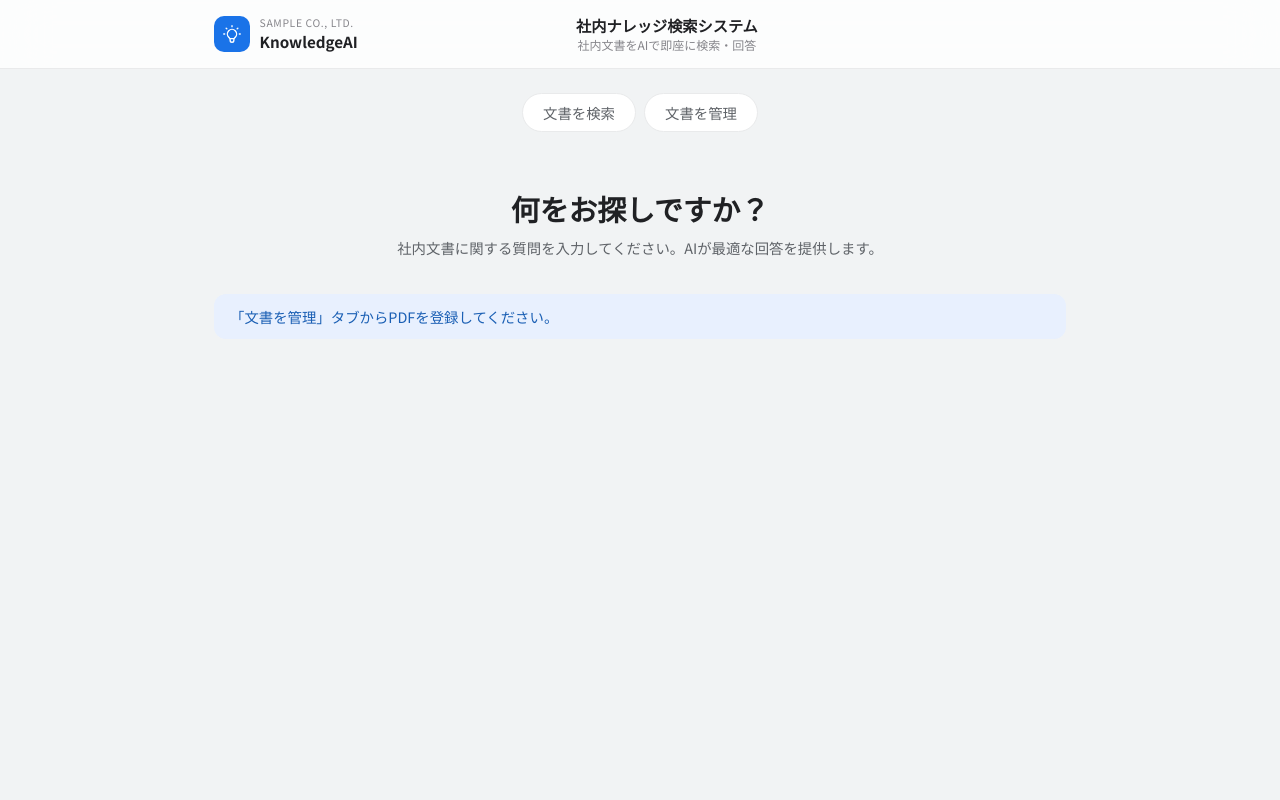
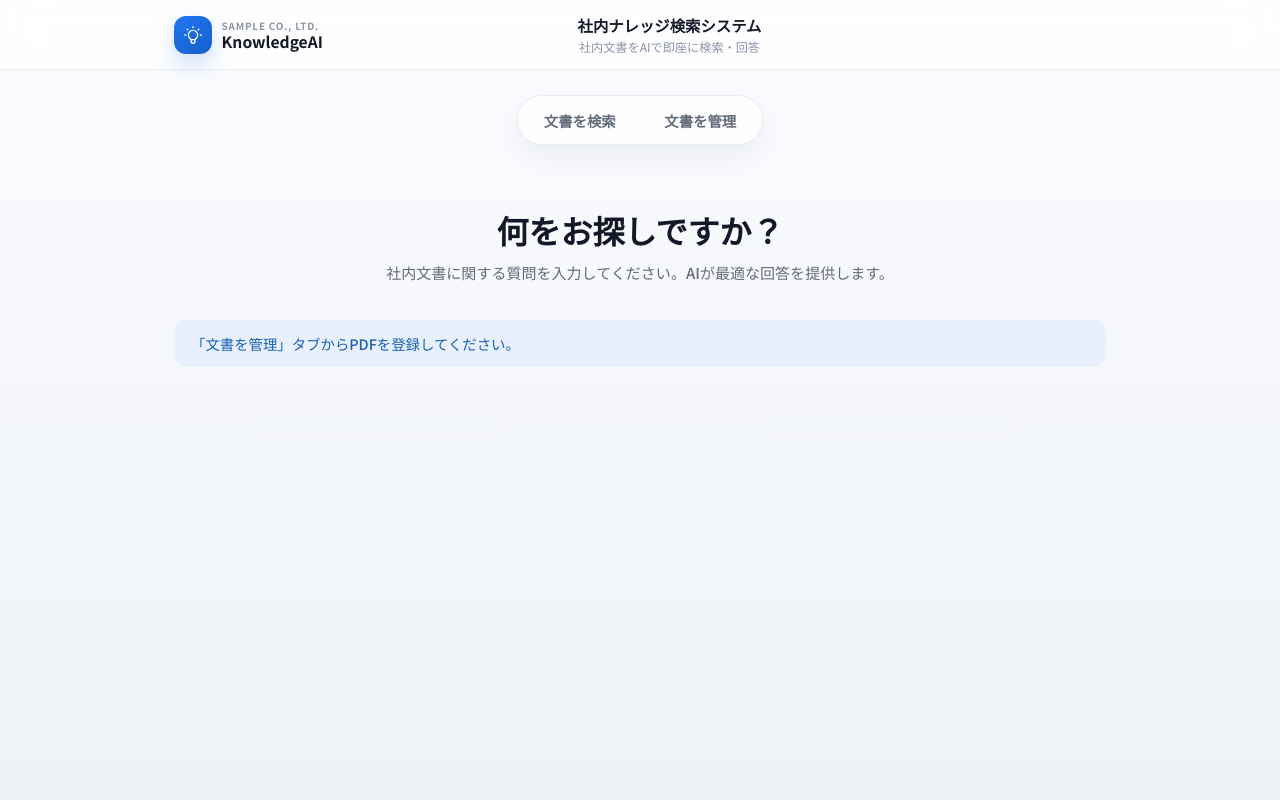
Before and after one commit to naokoni24/rag-search, a Flask app: template templates/index.html in a window 1280 px wide. Run offline with Flask 3, Linux system fonts and the light colour scheme; the template is opened without the code that fills it, so the values that code supplies are empty; some libraries are stand-ins or nearby versions.

Commit message:
Refresh knowledge search UI

```diff
--- a/static/style.css
+++ b/static/style.css
@@ -1,14 +1,20 @@
 @import url('https://fonts.googleapis.com/css2?family=Noto+Sans+JP:wght@400;500;600;700&display=swap');
 
 :root {
-  --blue: #1a73e8;
-  --text: #202124;
-  --text-sub: #5f6368;
-  --text-faint: #86868b;
-  --border: #dadce0;
-  --border-light: #e9eaeb;
-  --bg: #f1f3f4;
+  --blue: #1769e0;
+  --blue-dark: #0f55bc;
+  --blue-soft: #eaf2ff;
+  --ink: #111827;
+  --text: #1f2937;
+  --text-sub: #626b7a;
+  --text-faint: #8a94a6;
+  --border: #d8dee8;
+  --border-light: #e7ebf2;
+  --bg: #f5f7fb;
   --surface: #ffffff;
+  --surface-soft: rgba(255, 255, 255, 0.78);
+  --shadow-soft: 0 16px 50px rgba(20, 31, 55, 0.08);
+  --shadow-card: 0 8px 28px rgba(20, 31, 55, 0.07);
 }
 
 * { box-sizing: border-box; }
@@ -18,80 +24,113 @@ body {
   font-family: "Noto Sans JP", -apple-system, BlinkMacSystemFont, "Segoe UI", sans-serif;
   background: var(--bg);
   color: var(--text);
+  min-height: 100vh;
+  letter-spacing: 0;
+}
+
+.shell-bg {
+  position: fixed;
+  inset: 0;
+  pointer-events: none;
+  z-index: -1;
+  background: linear-gradient(180deg, #fbfcff 0%, #f5f7fb 44%, #eef2f7 100%);
 }
 
 /* ---- header ---- */
 .header {
-  background: rgba(255, 255, 255, 0.8);
-  backdrop-filter: blur(24px);
+  background: rgba(255, 255, 255, 0.74);
+  backdrop-filter: blur(22px) saturate(160%);
   border-bottom: 1px solid var(--border-light);
   position: sticky;
   top: 0;
   z-index: 10;
 }
 .header-inner {
-  max-width: 900px;
+  max-width: 980px;
   margin: 0 auto;
-  padding: 0.9rem 1.5rem;
+  padding: 0.85rem 1.5rem;
   display: flex;
   align-items: center;
-  gap: 1rem;
+  gap: 1.2rem;
 }
 .header-logo { display: flex; align-items: center; gap: 0.6rem; }
 .header-logo-icon {
-  width: 36px; height: 36px; border-radius: 10px;
-  background: var(--blue);
+  width: 38px; height: 38px; border-radius: 12px;
+  background: linear-gradient(145deg, #2178f4 0%, #145ecb 100%);
   display: flex; align-items: center; justify-content: center;
   flex-shrink: 0;
+  box-shadow: 0 10px 22px rgba(23,105,224,0.22);
 }
-.header-brand-label { margin: 0; font-size: 0.65rem; letter-spacing: 0.06em; color: var(--text-faint); }
-.header-brand-name { margin: 0; font-size: 0.95rem; font-weight: 700; color: var(--text); }
+.header-brand-label { margin: 0; font-size: 0.62rem; letter-spacing: 0.08em; color: var(--text-faint); font-weight: 700; }
+.header-brand-name { margin: 0; font-size: 0.98rem; font-weight: 700; color: var(--ink); line-height: 1.1; }
 .header-title-block { flex: 1; text-align: center; }
-.header-title { margin: 0; font-size: 0.95rem; font-weight: 600; color: var(--text); }
-.header-subtitle { margin: 0; font-size: 0.75rem; color: var(--text-faint); }
+.header-title { margin: 0; font-size: 0.96rem; font-weight: 700; color: var(--ink); }
+.header-subtitle { margin: 0.12rem 0 0; font-size: 0.76rem; color: var(--text-faint); }
 .header-right { min-width: 90px; text-align: right; }
 .logout-form { display: inline; }
 .logout-link {
-  background: none; border: none; cursor: pointer;
-  color: var(--blue); font-size: 0.85rem; font-weight: 500;
-  padding: 0.4rem 0.7rem; border-radius: 999px;
+  background: rgba(23,105,224,0.08); border: 1px solid rgba(23,105,224,0.16); cursor: pointer;
+  color: var(--blue); font-size: 0.82rem; font-weight: 700;
+  padding: 0.44rem 0.78rem; border-radius: 999px;
+  font-family: inherit;
 }
-.logout-link:hover { background: rgba(26,115,232,0.08); }
+.logout-link:hover { background: rgba(23,105,224,0.13); }
 
 /* ---- layout ---- */
-.container { max-width: 900px; margin: 0 auto; padding: 1.5rem; }
+.container { max-width: 980px; margin: 0 auto; padding: 1.55rem 1.5rem 3rem; }
 
-.tabs { display: flex; justify-content: center; gap: 0.5rem; margin-bottom: 1.5rem; }
+.tabs {
+  display: flex; justify-content: center; gap: 0.35rem; margin: 0 auto 1.7rem;
+  width: fit-content; padding: 0.28rem; border-radius: 999px;
+  background: rgba(255,255,255,0.72); border: 1px solid var(--border-light);
+  box-shadow: 0 10px 26px rgba(20, 31, 55, 0.06);
+}
 .tab {
-  padding: 0.5rem 1.25rem; border-radius: 999px; font-size: 0.9rem; font-weight: 500;
-  text-decoration: none; color: var(--text-sub); background: var(--surface);
-  border: 1px solid var(--border-light);
+  padding: 0.52rem 1.28rem; border-radius: 999px; font-size: 0.9rem; font-weight: 700;
+  text-decoration: none; color: var(--text-sub); background: transparent;
+  border: 1px solid transparent; transition: background 0.16s ease, color 0.16s ease, box-shadow 0.16s ease;
 }
-.tab-active { background: var(--blue); color: #fff; border-color: var(--blue); }
+.tab:hover { color: var(--ink); background: rgba(255,255,255,0.78); }
+.tab-active {
+  background: var(--surface); color: var(--blue); border-color: rgba(23,105,224,0.18);
+  box-shadow: 0 6px 18px rgba(20, 31, 55, 0.08);
+}
 
 /* ---- search ---- */
-.search-hero { text-align: center; padding: 2rem 0 1.5rem; }
-.search-hero-title { font-size: 1.8rem; font-weight: 700; margin: 0 0 0.5rem; color: var(--text); }
-.search-hero-sub { font-size: 0.9rem; color: var(--text-sub); margin: 0; }
+.search-hero { text-align: center; padding: 2.35rem 0 1.55rem; }
+.search-hero-title { font-size: 2rem; font-weight: 700; margin: 0 0 0.62rem; color: var(--ink); line-height: 1.3; }
+.search-hero-sub { font-size: 0.94rem; color: var(--text-sub); margin: 0; font-weight: 500; }
 
 .search-form {
   display: flex; align-items: center; gap: 0.6rem;
-  background: var(--surface); border-radius: 1rem;
-  border: 1px solid var(--border-light);
-  box-shadow: 0 1px 6px rgba(0,0,0,0.05);
-  padding: 0.5rem 0.5rem 0.5rem 1rem;
+  background: rgba(255,255,255,0.92); border-radius: 1.15rem;
+  border: 1px solid rgba(216,222,232,0.86);
+  box-shadow: var(--shadow-soft);
+  padding: 0.55rem 0.55rem 0.55rem 1.05rem;
+  max-width: 760px;
+  margin: 0 auto;
+  transition: border-color 0.16s ease, box-shadow 0.16s ease, transform 0.16s ease;
+}
+.search-form:focus-within {
+  border-color: rgba(23,105,224,0.42);
+  box-shadow: 0 18px 58px rgba(20, 31, 55, 0.11), 0 0 0 4px rgba(23,105,224,0.08);
+  transform: translateY(-1px);
 }
 .search-icon { display: flex; align-items: center; flex-shrink: 0; }
 .search-form input[type="text"] {
-  flex: 1; border: none; outline: none; font-size: 0.95rem; padding: 0.6rem 0.3rem;
+  flex: 1; border: none; outline: none; font-size: 0.96rem; padding: 0.72rem 0.32rem;
   background: transparent; color: var(--text); font-family: inherit;
+  min-width: 0;
+  font-weight: 500;
 }
+.search-form input[type="text"]::placeholder { color: #9aa3b1; }
 .btn-primary {
-  background: var(--blue); color: #fff; border: none; border-radius: 0.7rem;
-  padding: 0.65rem 1.4rem; font-size: 0.9rem; font-weight: 600; cursor: pointer;
-  font-family: inherit;
+  background: linear-gradient(145deg, #2178f4 0%, #145ecb 100%); color: #fff; border: none; border-radius: 0.78rem;
+  padding: 0.7rem 1.35rem; font-size: 0.9rem; font-weight: 700; cursor: pointer;
+  font-family: inherit; box-shadow: 0 10px 22px rgba(23,105,224,0.22);
+  transition: transform 0.16s ease, box-shadow 0.16s ease, filter 0.16s ease;
 }
-.btn-primary:hover { background: #1765c1; }
+.btn-primary:hover { filter: brightness(0.98); transform: translateY(-1px); box-shadow: 0 14px 28px rgba(23,105,224,0.26); }
 .btn-primary:disabled { opacity: 0.7; cursor: default; }
 .btn-loading { display: none; align-items: center; gap: 0.45rem; }
 #search-submit-btn.is-loading .btn-label { display: none; }
@@ -103,34 +142,44 @@ body {
 }
 @keyframes spin { to { transform: rotate(360deg); } }
 .btn-danger {
-  background: rgba(220,53,69,0.1); color: #dc3545; border: none; border-radius: 0.75rem;
-  padding: 0.6rem 1.2rem; font-size: 0.875rem; font-weight: 600; cursor: pointer;
+  background: #fff1f2; color: #be123c; border: 1px solid #fecdd3; border-radius: 0.75rem;
+  padding: 0.6rem 1.05rem; font-size: 0.875rem; font-weight: 700; cursor: pointer;
   margin-top: 0.75rem; font-family: inherit;
 }
-.btn-danger:hover { background: rgba(220,53,69,0.18); }
+.btn-danger:hover { background: #ffe4e6; }
 
 .htmx-indicator { display: none; }
 .htmx-request.htmx-indicator, .htmx-request .htmx-indicator { display: block; }
 .spinner-row { text-align: center; color: var(--text-sub); font-size: 0.9rem; padding: 1rem 0; }
 
 /* ---- messages ---- */
-.msg { border-radius: 0.75rem; padding: 0.75rem 1rem; font-size: 0.9rem; margin: 0.75rem 0; }
+.msg {
+  border-radius: 0.8rem; padding: 0.78rem 1rem; font-size: 0.9rem; margin: 0.75rem 0;
+  border: 1px solid transparent; font-weight: 500;
+}
 .msg-info { background: #e8f0fe; color: #1a5fb4; }
 .msg-success { background: #e6f4ea; color: #1e7e34; }
 .msg-warning { background: #fef7e0; color: #a35a00; }
 .msg-error { background: #fce8e6; color: #c5221f; }
 
 /* ---- chat ---- */
-.chat-message { display: flex; gap: 0.75rem; margin: 1rem 0; align-items: flex-start; }
+.chat-message { display: flex; gap: 0.75rem; margin: 1rem auto; align-items: flex-start; max-width: 760px; }
 .chat-message .avatar {
-  width: 32px; height: 32px; border-radius: 50%; background: var(--surface);
+  width: 32px; height: 32px; border-radius: 999px; background: var(--surface);
   border: 1px solid var(--border-light);
-  display: flex; align-items: center; justify-content: center; flex-shrink: 0; font-size: 1rem;
+  display: flex; align-items: center; justify-content: center; flex-shrink: 0; font-size: 0.7rem;
+  font-weight: 800; letter-spacing: 0;
 }
+.avatar-user { color: #475569; background: #fff; }
+.avatar-assistant { color: #fff; background: linear-gradient(145deg, #2178f4, #145ecb); border-color: transparent; box-shadow: 0 8px 18px rgba(23,105,224,0.2); }
 .chat-message .bubble {
-  background: var(--surface); border: 1px solid var(--border-light); border-radius: 1rem;
-  padding: 0.8rem 1rem; font-size: 0.92rem; line-height: 1.7; flex: 1;
+  background: rgba(255,255,255,0.9); border: 1px solid var(--border-light); border-radius: 1rem;
+  padding: 0.88rem 1.05rem; font-size: 0.92rem; line-height: 1.75; flex: 1;
+  box-shadow: 0 8px 24px rgba(20, 31, 55, 0.05);
+  min-width: 0;
 }
+.chat-user .bubble { background: rgba(255,255,255,0.76); color: var(--ink); font-weight: 600; }
+.chat-assistant .bubble { border-color: rgba(23,105,224,0.14); }
 .chat-message .bubble > :first-child { margin-top: 0; }
 .chat-message .bubble > :last-child { margin-bottom: 0; }
 .chat-message .bubble h1, .chat-message .bubble h2, .chat-message .bubble h3 {
--- a/templates/base.html
+++ b/templates/base.html
@@ -10,6 +10,7 @@
   <script src="https://cdnjs.cloudflare.com/ajax/libs/htmx/1.9.12/htmx.min.js"></script>
 </head>
 <body>
+  <div class="shell-bg"></div>
   <div class="header">
     <div class="header-inner">
       <div class="header-logo">
@@ -31,7 +32,7 @@
       <div class="header-right">
         {% if is_admin_header %}
         <form method="post" action="{{ url_for('manage_logout') }}" class="logout-form">
-          <button type="submit" class="logout-link">👤 ログアウト</button>
+          <button type="submit" class="logout-link">ログアウト</button>
         </form>
         {% endif %}
       </div>
--- a/templates/manage.html
+++ b/templates/manage.html
@@ -3,7 +3,7 @@
 {% if not is_admin %}
   {% if flash_message %}<div class="msg msg-{{ flash_level }}">{{ flash_message }}</div>{% endif %}
   <div class="login-card">
-    <div class="login-icon">🔐</div>
+    <div class="login-icon">Admin</div>
     <div class="login-title">管理者ログイン</div>
     <div class="login-sub">文書管理には管理者権限が必要です</div>
     <form method="post" action="{{ url_for('manage_login') }}" class="login-form">
--- a/templates/partials/search_result.html
+++ b/templates/partials/search_result.html
@@ -2,11 +2,11 @@
 <div class="msg msg-{{ level }}">{{ text }}</div>
 {% elif kind == "result" %}
 <div class="chat-message chat-user">
-  <span class="avatar">🧑</span>
+  <span class="avatar avatar-user">Q</span>
   <div class="bubble">{{ query }}</div>
 </div>
 <div class="chat-message chat-assistant">
-  <span class="avatar">🤖</span>
+  <span class="avatar avatar-assistant">AI</span>
   <div class="bubble">{{ answer_html|safe }}</div>
 </div>
 {% if chunks %}
@@ -16,7 +16,7 @@
   <div class="ref-card">
     <div class="ref-card-top">
       <span class="ref-index">{{ loop.index }}</span>
-      <span class="ref-filename">📄 {{ c.filename }}</span>
+      <span class="ref-filename">{{ c.filename }}</span>
       <span class="ref-page">p.{{ c.page }}</span>
       <span class="ref-score">関連度 {{ c.score_pct }}%</span>
     </div>
--- a/templates/partials/top3_pills.html
+++ b/templates/partials/top3_pills.html
@@ -6,7 +6,7 @@
           hx-vals='{"query": {{ value|tojson }} }' hx-target="#search-results"
           hx-indicator="#search-spinner"
           hx-on:click='document.getElementById("search-input").value = {{ value|tojson }}'
-          hx-on::before-request="document.querySelectorAll('.search-control').forEach(el => el.disabled = true); document.getElementById('search-submit-btn').classList.add('is-loading')">🔍 {{ label }}</button>
+          hx-on::before-request="document.querySelectorAll('.search-control').forEach(el => el.disabled = true); document.getElementById('search-submit-btn').classList.add('is-loading')">{{ label }}</button>
   {% endfor %}
 </div>
 {% endif %}
```
Also changed, not shown: other parts of static/style.css (+64 -27 lines), ai-search.md (+8 -0 lines).
